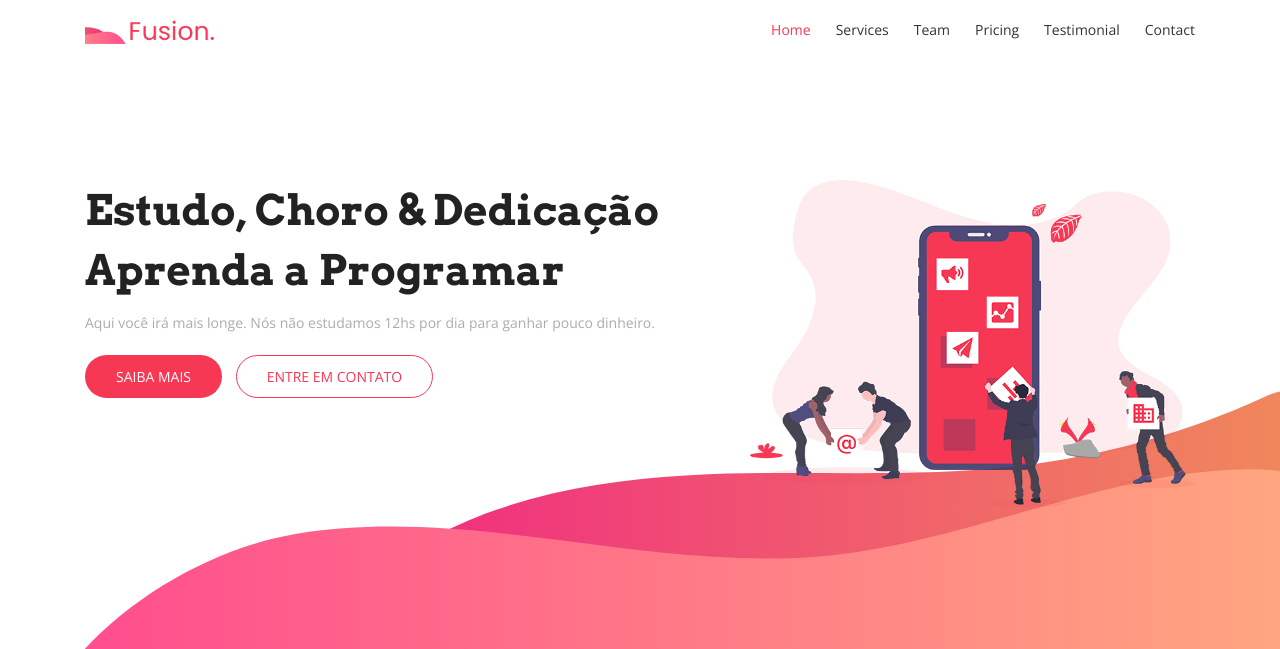
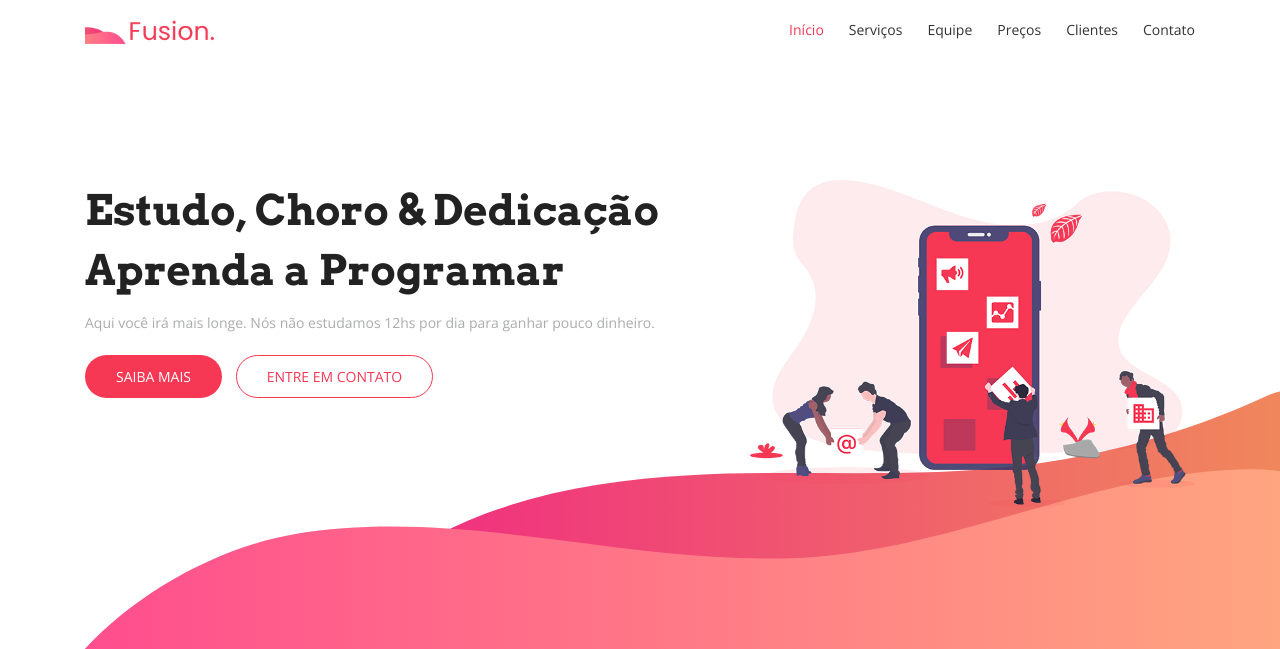
Before and after one commit to EduardoBran/Curso-Django-Geek-Avancado, a Django app: page / in a window 1280 px wide. Shown: the top 649 px of the page. Run offline with Django 4.2, Linux system fonts and the light colour scheme; some libraries are stand-ins or nearby versions; some web fonts are replaced.

Commit message:
traduzindo texto do navbar

```diff
--- a/core/templates/base.html
+++ b/core/templates/base.html
@@ -41,32 +41,32 @@
             <ul class="navbar-nav mr-auto w-100 justify-content-end clearfix">
               <li class="nav-item active">
                 <a class="nav-link" href="#hero-area">
-                  Home
+                  Início
                 </a>
               </li>
               <li class="nav-item">
                 <a class="nav-link" href="#services">
-                  Services
+                  Serviços
                 </a>
               </li>
               <li class="nav-item">
                 <a class="nav-link" href="#team">
-                  Team
+                  Equipe
                 </a>
               </li>
               <li class="nav-item">
                 <a class="nav-link" href="#pricing">
-                  Pricing
+                  Preços
                 </a>
               </li>
               <li class="nav-item">
                 <a class="nav-link" href="#testimonial">
-                  Testimonial
+                  Clientes
                 </a>
               </li>
               <li class="nav-item">
                 <a class="nav-link" href="#contact">
-                  Contact
+                  Contato
                 </a>
               </li>
             </ul>
```
